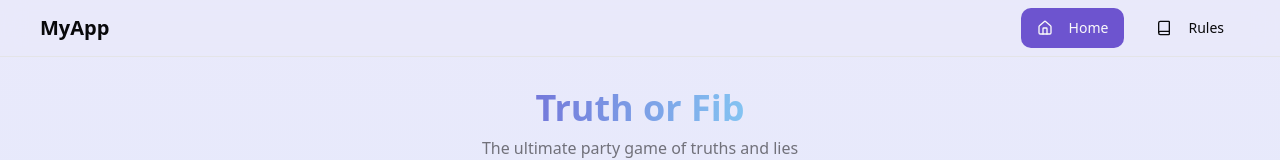
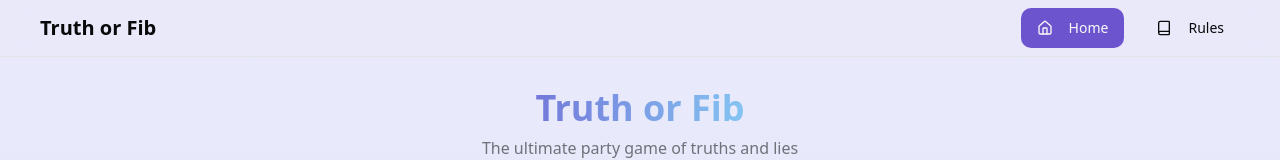
Before and after one commit to aryansingh-00/ai-party-roast, a React (Vite) app: page / in a window 1280 px wide. Shown: the top 160 px of the page. Built offline with nearby package versions, Linux system fonts and the light colour scheme.

Commit message:
Rename app to Truth or Fib
Change the app name in the navigation and header.

```diff
--- a/index.html
+++ b/index.html
@@ -4,11 +4,11 @@
   <head>
     <meta charset="UTF-8" />
     <meta name="viewport" content="width=device-width, initial-scale=1.0" />
-    <title>AI Party Lie Detector</title>
+    <title>Truth or Fib</title>
     <meta name="description" content="A fun party game that detects lies with AI" />
     <meta name="author" content="Lovable" />
 
-    <meta property="og:title" content="AI Party Lie Detector" />
+    <meta property="og:title" content="Truth or Fib" />
     <meta property="og:description" content="A fun party game that detects lies with AI" />
     <meta property="og:type" content="website" />
     <meta property="og:image" content="https://lovable.dev/opengraph-image-p98pqg.png" />
--- a/src/components/Navigation.tsx
+++ b/src/components/Navigation.tsx
@@ -18,7 +18,7 @@ const Navigation = () => {
     <div className="fixed top-0 left-0 right-0 z-50 bg-background/80 backdrop-blur-md border-b border-border p-2">
       <div className="container flex items-center justify-between">
         <div className="text-xl font-bold">
-          <Link to="/">MyApp</Link>
+          <Link to="/">Truth or Fib</Link>
         </div>
 
         <div className="flex items-center gap-4">
```
